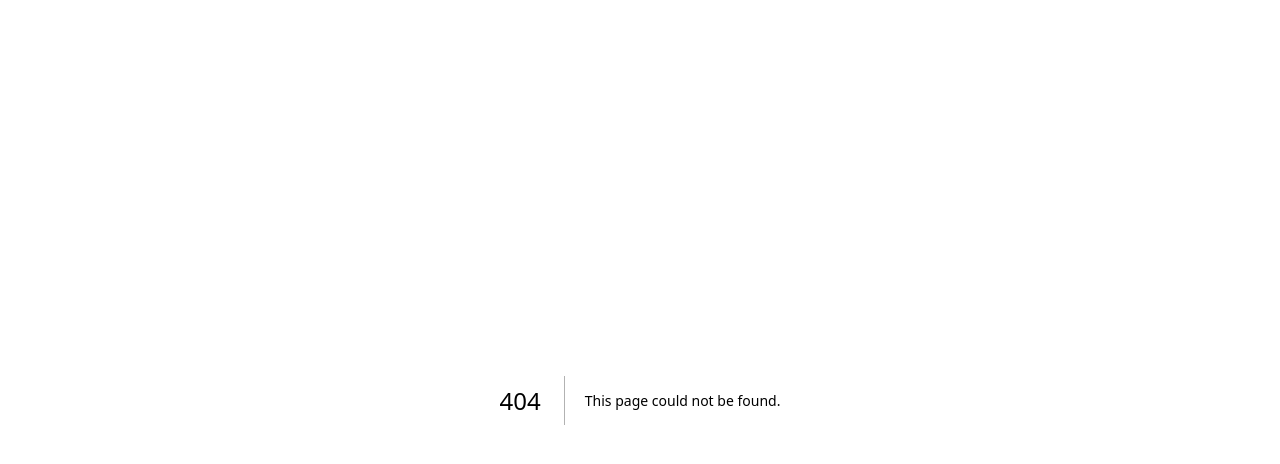
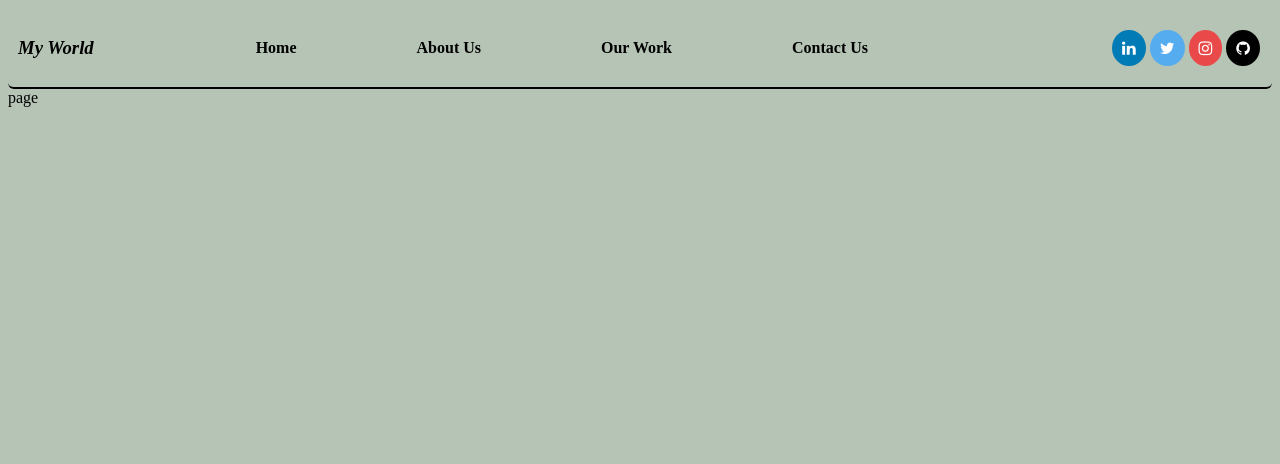
Before and after one commit to Shafiq9845/portfolio, a Next.js app in the folder my_world/: page /About-us in a window 1280 px wide. Before the commit this address had no page. Shown: the top 464 px of the page. Built offline with nearby package versions, Linux system fonts and the light colour scheme.

Commit message:
navbar added

```diff
--- /dev/null
+++ b/my_world/src/app/About-us/page.js
@@ -0,0 +1,9 @@
+import React from 'react'
+
+const page = () => {
+  return (
+    <div>page</div>
+  )
+}
+
+export default page
--- a/my_world/src/app/layout.js
+++ b/my_world/src/app/layout.js
@@ -1,12 +1,17 @@
+import Navbar from "./navbar"
 export const metadata = {
-  title: 'Next.js',
+  title: 'My World',
   description: 'Generated by Next.js',
 }
 
 export default function RootLayout({ children }) {
  return (
     <html lang="en">
-      <body>{children}</body>
+      <link rel="stylesheet" href="https://cdnjs.cloudflare.com/ajax/libs/font-awesome/4.7.0/css/font-awesome.min.css"></link>
+      <body>
+        <Navbar/>
+        {children}
+        </body>
     </html>
   )
 }
--- /dev/null
+++ b/my_world/src/app/navbar.js
@@ -0,0 +1,34 @@
+import React from 'react'
+import "../asset/navbar.css"
+import Link from 'next/link'
+const navbar = () => {
+  return (
+
+    <nav className="main_container">
+
+        <div className="left_container">
+            <h3>My World</h3>
+        </div>
+
+        <div className="center_container">
+
+            <Link href="/">Home</Link>
+            <Link href="/About-us">About Us</Link>
+            <Link href="/our-work">Our Work</Link>
+            <Link href="/contact-us">Contact Us</Link>
+
+        </div>
+
+        <div className="right_container">
+        <a href="" class="fa fa-linkedin"></a>
+        <a href="https://twitter.com/ShafiqSiddiq11" class="fa fa-twitter"></a>
+        <a href="https://www.instagram.com/iem_shafiq" class="fa fa-instagram"></a>
+        <a href="https://github.com/Shafiq9845" class="fa fa-github"></a>
+        </div>
+
+    </nav>
+
+  )
+}
+
+export default navbar
--- a/my_world/src/app/page.js
+++ b/my_world/src/app/page.js
@@ -1,5 +1,6 @@
 export default function Home() {
     return(
-    <main></main>
+    <>
+    </>
     );
 }
--- /dev/null
+++ b/my_world/src/asset/navbar.css
@@ -0,0 +1,86 @@
+*{
+    box-sizing: border-box;
+}
+body{
+    margin: 1;
+    background-color: #B6C4B6;
+}
+
+.main_container{
+position: sticky;
+display: flex;
+flex-wrap: wrap;
+width: 100%;
+height: 50px 100px;
+border-bottom: 2px solid black;
+justify-content:space-between;
+padding: 10px;
+border-radius: 6px;
+}
+
+.left_container{
+display: flex;
+font-weight: bolder;
+font-style:italic;
+
+}
+.center_container{
+    display: flex;
+    flex-wrap: wrap;
+    justify-content: center;
+    align-items: center;
+}
+.center_container a{
+    display: flex;
+    justify-content:space-around;
+    text-decoration: none;
+    color: rgb(0, 0, 0);
+    padding-inline: 20px 100px;
+    font-weight: bold;
+}
+.center_container a:hover{
+    color: #B6C4B6;
+    transition: 0.5s;
+}
+
+.right_container{
+    display: flex;
+    flex-wrap: wrap;
+    justify-content: space-around;
+    align-items: center;
+}
+
+.fa {
+    padding: 10px;
+    font-size: 1rem;
+    width: auto;
+    text-align: center;
+    text-decoration: none;
+    margin: 5px 2px;
+    border-radius: 50%;
+  }
+
+  .fa:hover {
+      opacity: 0.5;
+  }
+
+.fa-twitter {
+    background: #55ACEE;
+    color: white;
+    text-decoration: none;
+  }
+  .fa-linkedin {
+    background: #007bb5;
+    color: white;
+    text-decoration: none;
+  }
+  .fa-instagram {
+    background: #e94949;
+    color: white;
+    text-decoration: none;
+}
+.fa-github{
+    background-color: black;
+    color: white;
+    text-decoration: none;
+  }
```
Also changed, not shown: my_world/src/app/contact-us/page.js (added, +9 -0 lines), my_world/src/app/our-work/page.js (added, +9 -0 lines).
